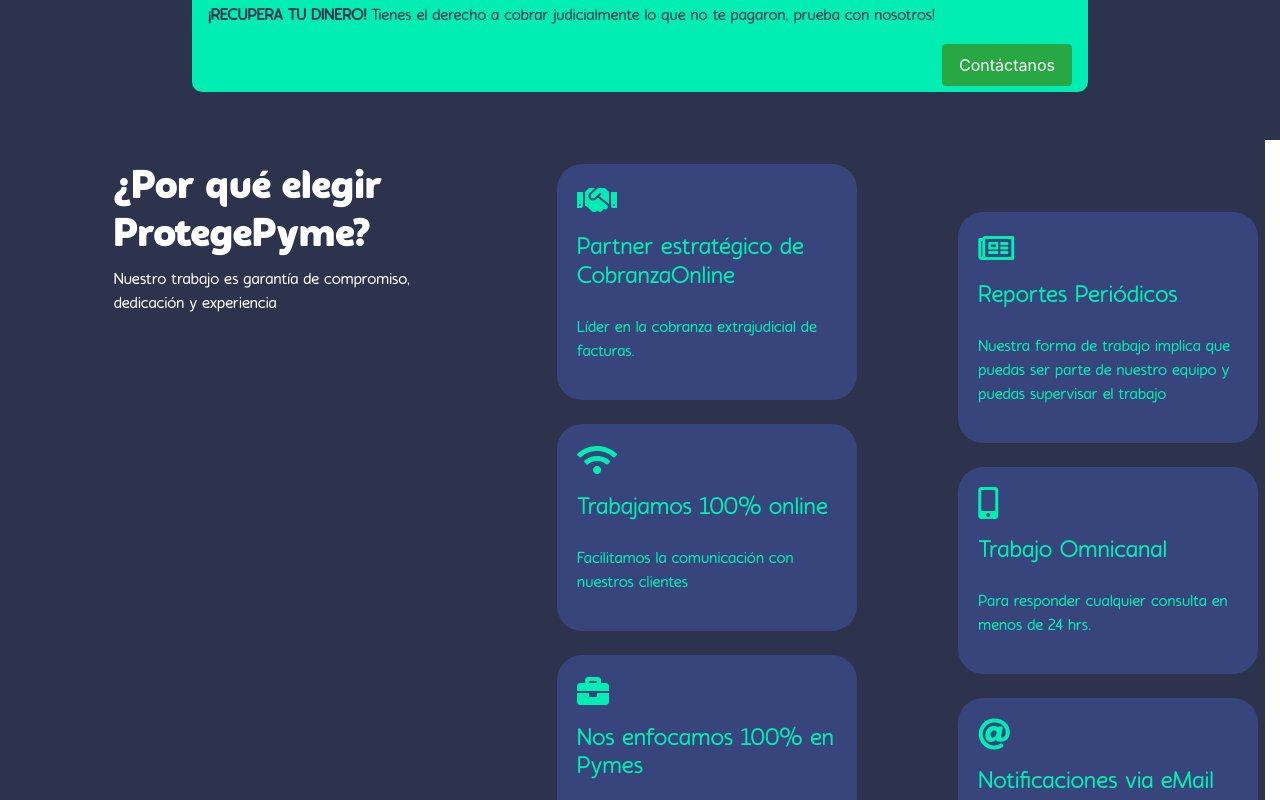
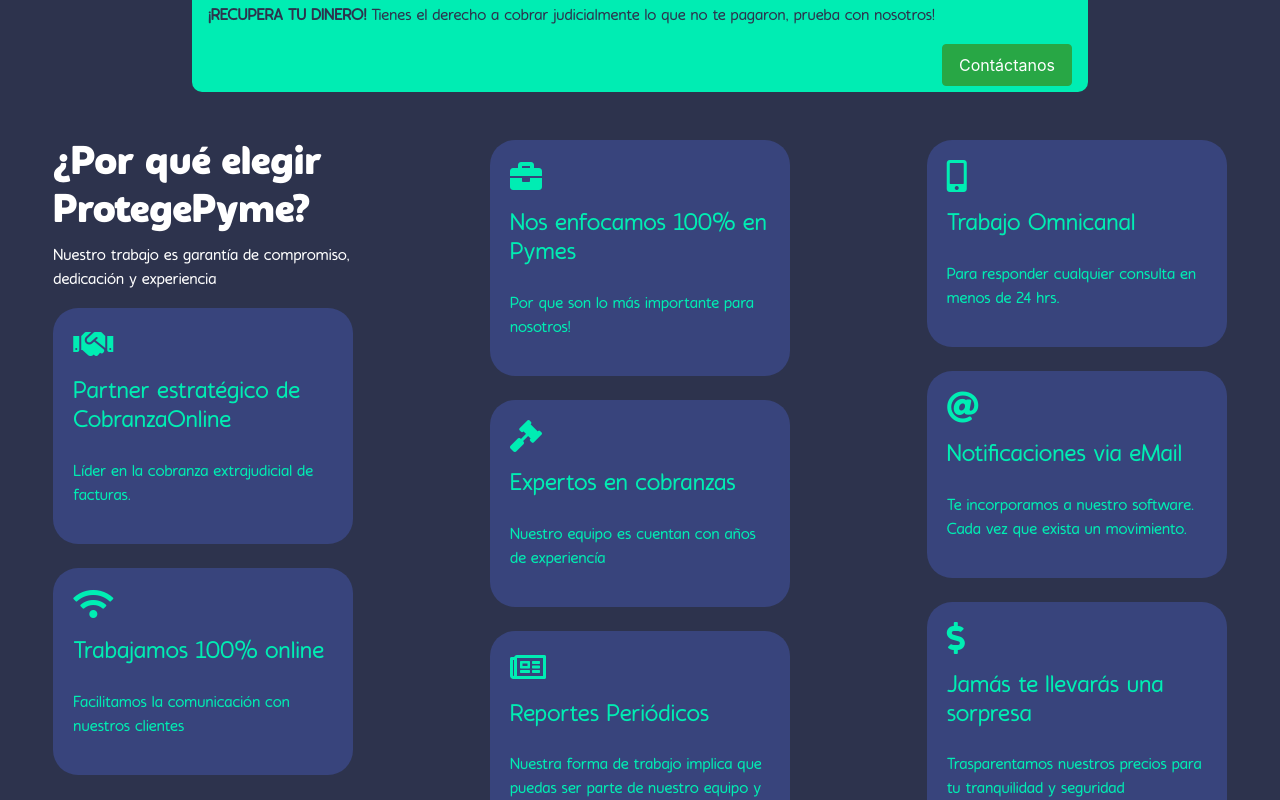
Before and after one commit to jerosantamariai/aam2, a React (Create React App) app in the folder front/: page / in a window 1280 px wide. Shown: the part 1720-2520 px from the top of the page. Built offline with nearby package versions, Linux system fonts and the light colour scheme.

Commit message:
fixing whypp

```diff
--- a/front/src/components/landingpage/ourjob.jsx
+++ b/front/src/components/landingpage/ourjob.jsx
@@ -6,7 +6,7 @@
     return (
         <section className="container2 pb-5" name="ourjob" id="ourjob" >
             <div className="row position-inherit">
-                <div className="col-12 position-inherit">
+                <div className="col-12 text-center position-inherit">
                     <h1>¿Como trabajamos?</h1>
                 </div>
             </div>
--- a/front/src/components/landingpage/whypp.jsx
+++ b/front/src/components/landingpage/whypp.jsx
@@ -3,16 +3,12 @@
 const WhyPP = props => {
     return (
         <section className="container3" name="whypp" id="whypp">
-            <div className="d-flex mx-auto position-inherit">
             <div className="row d-flex justify-content-center position-inherit">
-                    <div className="col-5 position-inherit cd">
-                        <div className="col-8 offset-2 position-inherit">
+                <div className="col-sm-12 col-md-4 position-inherit">
+                    <div className="headerwpp position-inherit">
                         <h1>¿Por qué elegir ProtegePyme?</h1>
                         <p>Nuestro trabajo es garantía de compromiso, dedicación y experiencia</p>
                     </div>
-                    </div>
-                    <div className="col-7 d-flex position-inherit">
-                        <div className="col-6 mr-5 position-inherit">
                     <div className="wppcontent mb-4 position-inherit">
                         <i className="fas fa-handshake fa-2x"></i>
                         <h4 className="py-3">Partner estratégico de CobranzaOnline</h4>
@@ -23,6 +19,8 @@
                         <h4 className="py-3">Trabajamos 100% online</h4>
                         <p>Facilitamos la comunicación con nuestros clientes</p>
                     </div>
+                </div>
+                <div className="col-sm-12 col-md-4 position-inherit">
                     <div className="wppcontent mb-4 position-inherit">
                         <i class="fas fa-briefcase fa-2x"></i>
                         <h4 className="py-3">Nos enfocamos 100% en Pymes</h4>
@@ -33,13 +31,13 @@
                         <h4 className="py-3">Expertos en cobranzas</h4>
                         <p>Nuestro equipo es cuentan con años de experiencía</p>
                     </div>
-                        </div>
-                        <div className="col-6 mt-5 position-inherit">
                     <div className="wppcontent mb-4 position-inherit">
                         <i class="far fa-newspaper fa-2x"></i>
                         <h4 className="py-3">Reportes Periódicos</h4>
                         <p>Nuestra forma de trabajo implica que puedas ser parte de nuestro equipo y puedas supervisar el trabajo</p>
                     </div>
+                </div>
+                <div className="col-sm-12 col-md-4 position-inherit">
                     <div className="wppcontent mb-4 position-inherit">
                         <i class="fas fa-mobile-alt fa-2x"></i>
                         <h4 className="py-3">Trabajo Omnicanal</h4>
@@ -57,8 +55,6 @@
                     </div>
                 </div>
             </div>
-                </div>
-            </div>
             <div className="break py-5">
                 <div className="aviso mx-auto py-5 px-3">
                     <h1>Reportamos frecuentemente el estado de tu juicio!</h1>
--- a/front/src/index.css
+++ b/front/src/index.css
@@ -63,7 +63,7 @@
     top: 0 !important;
 }
 .navbar, html{
-    width: 98.8% !important;
+    width: 95% !important;
 }
 .navbar-light .navbar-toggler-icon{
     color: rgb(0, 237, 179);
@@ -131,22 +131,50 @@
     height: auto;
 }
 
-
-
 /* ############ FIN OURJOB ############ */
+/* ############ INICIO WHYPP ############ */
 
 .container3 {
     background-color: rgb(45, 51, 77);
     color: white;
-    margin-top: -16px;
-    padding: 40px 16px;
-    z-index: 100;
+    width: 100vw;
 }
+
+.wppcontent {
+    width: 300px;
+    height: auto;
+    background-color: rgb(56, 68, 124);
+    color: rgb(0, 237, 179);
+    padding: 20px;
+    border-radius: 25px;
+    position: inherit !important;
+    margin-left: auto;
+    margin-right: auto;
+}
+
+.wppcontent:hover {
+    width: 300px;
+    height: auto;
+    background-color: rgb(48, 62, 124);
+    color: rgb(0, 255, 191);
+    padding: 20px;
+    border-radius: 25px;
+    position: inherit !important;
+}
+
+.headerwpp {
+    width: 300px;
+    height: auto;
+    margin-left: auto;
+    margin-right: auto;
+}
+
+/* ############ FIN WHYPP ############ */
 
 .container4 {
     background-color: rgb(45, 51, 77);
     color: white;
-    padding: 40px 16px;
+    width: 100vw;
 }
 
 .subForm {
@@ -161,34 +189,11 @@
     background-position: center;
     background-size: cover;
     background-color: rgb(45, 51, 77);
+    width: 100vw;
 }
 
 
 
-
-.photo {
-    width: 30%;
-
-}
-
-.macLogo {
-    padding: 60px;
-    max-width: 100%;
-    height: auto;
-    border-radius: 40%;
-}
-
-
-
-.co, .pp {
-    width: 45%;
-    height: 200px;
-}
-
-.arrow {
-    width: 10%;
-    height: 200px;
-}
 
 @media (max-width: 299px) {
     .fa-arrow-circle-right {
@@ -224,25 +229,7 @@
     min-height: 500px;
 }
 
-.wppcontent {
-    width: 300px;
-    height: auto;
-    background-color: rgb(56, 68, 124);
-    color: rgb(0, 237, 179);
-    padding: 20px;
-    border-radius: 25px;
-    position: inherit !important;
-}
 
-.wppcontent:hover {
-    width: 300px;
-    height: auto;
-    background-color: rgb(48, 62, 124);
-    color: rgb(0, 255, 191);
-    padding: 20px;
-    border-radius: 25px;
-    position: inherit !important;
-}
 
 #form a {
     text-decoration: none;
@@ -259,6 +246,7 @@
 .footer {
     background-color: rgb(45, 51, 77) !important;
     color: white;
+    width: 100vw;
 }
 
 .footer a {
```
Lines whose indentation alone changed are shown as unchanged.
